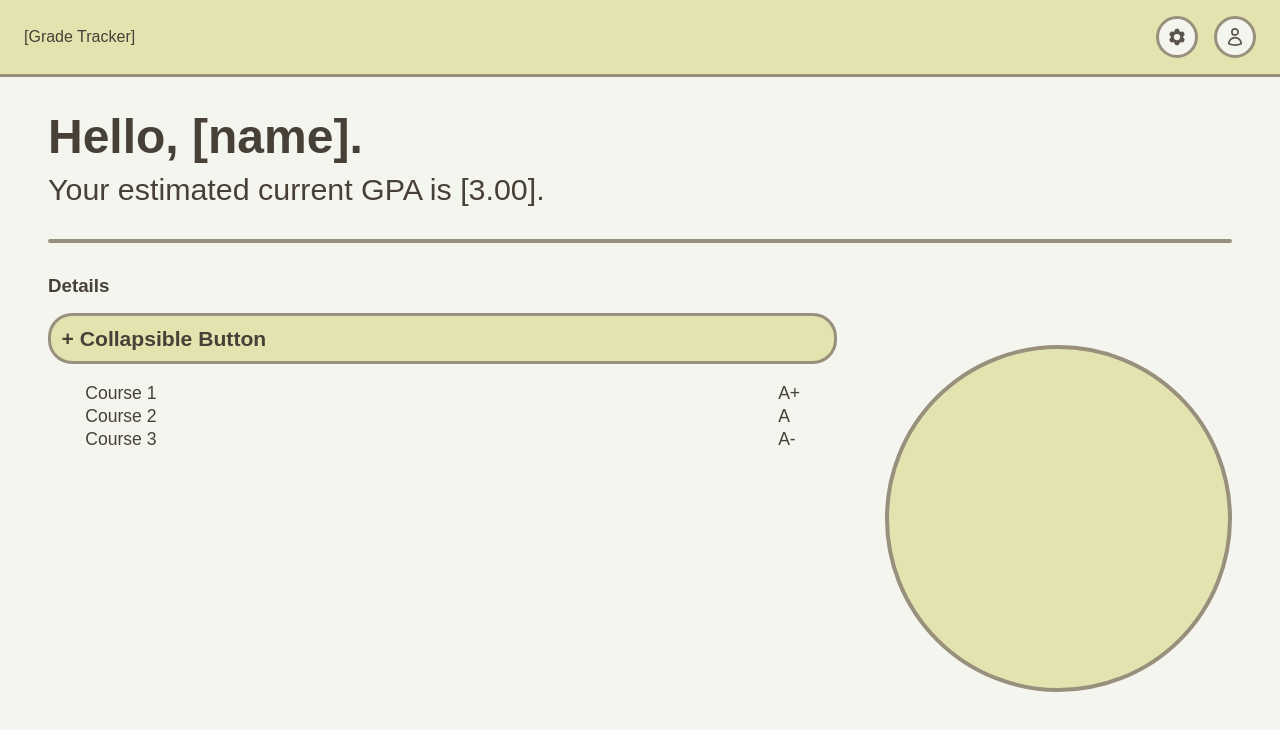
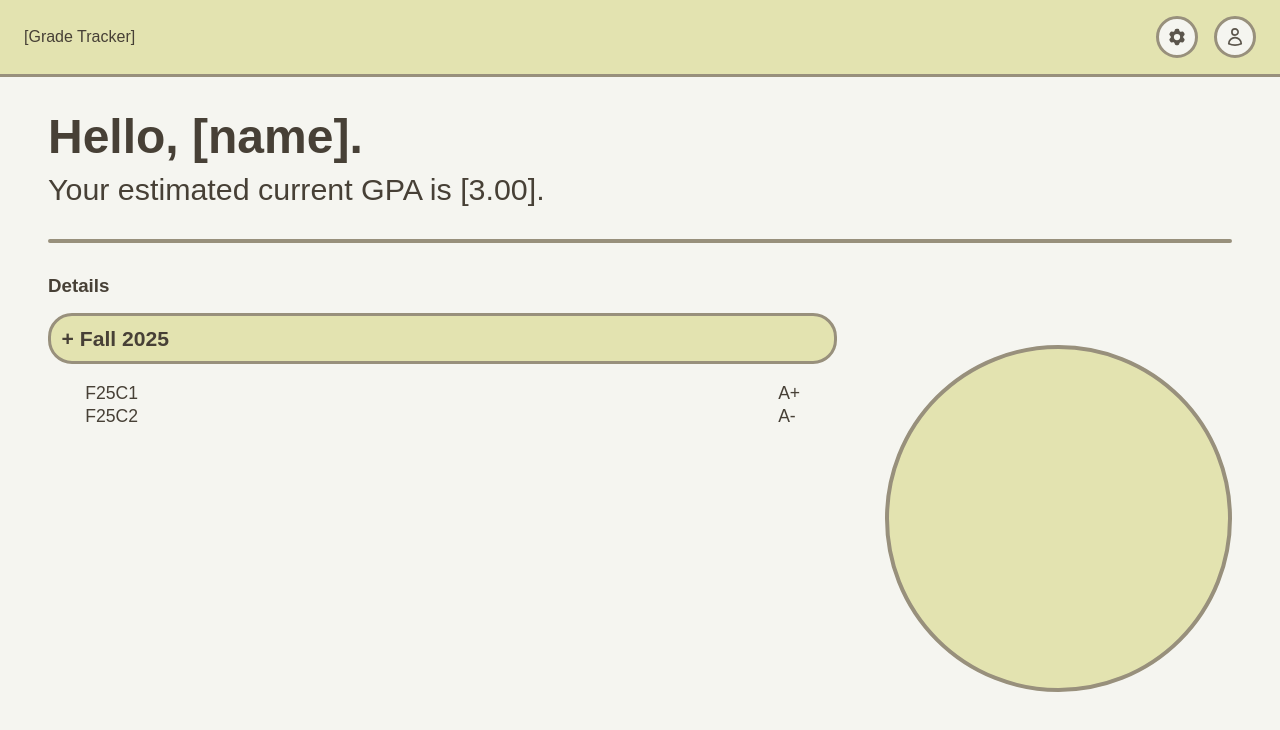
Before and after one commit to beryl-11/grade-tracker, a React (Vite) app: page / in a window 1280 px wide. Shown: the top 730 px of the page. Built offline with nearby package versions, Linux system fonts and the light colour scheme.

Commit message:
somewhat working mapping data to collapsibles

```diff
--- a/src/components/Collapsible/Collapsible.jsx
+++ b/src/components/Collapsible/Collapsible.jsx
@@ -1,14 +1,16 @@
-import "../../css/Collapsible.css"
-import { Link } from "react-router-dom"
+import "../../css/Collapsible.css";
+import { Link } from "react-router-dom";
 import ClickableTableRow from "./ClickableTableRow";
 
-function Collapsible() {
+function Collapsible(props) {
+    const { semester, courseList } = props;
+
     return <div className="collapsible">
-        <button type="button" className="collapsible-btn">Collapsible Button</button>
+        <button type="button" className="collapsible-btn">{semester}</button>
         <table className="collapsible-content">
-            <ClickableTableRow courseName="Course 1" courseGrade="A+"/>
-            <ClickableTableRow courseName="Course 2" courseGrade="A"/>
-            <ClickableTableRow courseName="Course 3" courseGrade="A-"/>
+            <tbody>
+                {courseList.map((courseObject) => <ClickableTableRow key={courseObject.courseName} courseName={courseObject.courseName} courseGrade={courseObject.grade} />)}
+            </tbody>
         </table>
     </div>
 }
--- a/src/pages/Home.jsx
+++ b/src/pages/Home.jsx
@@ -1,6 +1,33 @@
 import Collapsible from "../components/Collapsible/Collapsible"
+// import courses from "../data/courses.json"
 
 function Home() {
+  const courses = {
+    "Fall 2025": [
+      {
+        "courseName": "F25C1", "credit": 4, "grade": "A+", "assignments": [
+          { "assignmentName": "Homework 1", "score": 95, "max": 100, "weight": 1 },
+          { "assignmentName": "Midterm", "score": 88, "max": 100, "weight": 1 }
+        ]
+      },
+      {
+        "courseName": "F25C2", "credit": 2, "grade": "A-", "assignments": [
+          { "assignmentName": "Homework 1", "score": 95, "max": 100, "weight": 1 },
+          { "assignmentName": "Midterm", "score": 88, "max": 100, "weight": 1 }
+        ]
+      }
+    ],
+
+    "Spring 2026": [
+      {
+        "courseName": "S26C1", "credit": 4, "grade": "A+", "assignments": [
+          { "assignmentName": "Homework 1", "score": 95, "max": 100, "weight": 1 },
+          { "assignmentName": "Midterm", "score": 88, "max": 100, "weight": 1 }
+        ]
+      }
+    ]
+  }
+
   return <section id="home">
     <header id="intro">
       <h1 className="page-title">Hello, [name].</h1>
@@ -14,7 +41,7 @@ function Home() {
 
       <div className="grid-container" id="grade-details-grid">
         <div className="flex-container" id="details-list">
-            <Collapsible />
+          <Collapsible semester="Fall 2025" courseList={courses["Fall 2025"]}/>
         </div>
         <div className="graph-wrapper">
           <div className="circle-placeholder" id="gpa-breakdown-graph"></div>
```
Lines whose indentation alone changed are shown as unchanged.
